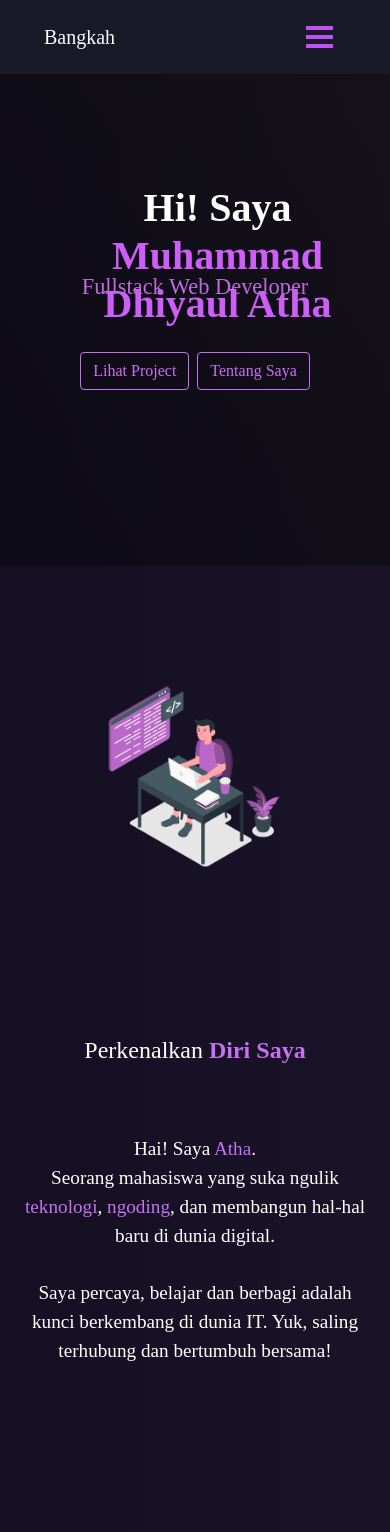
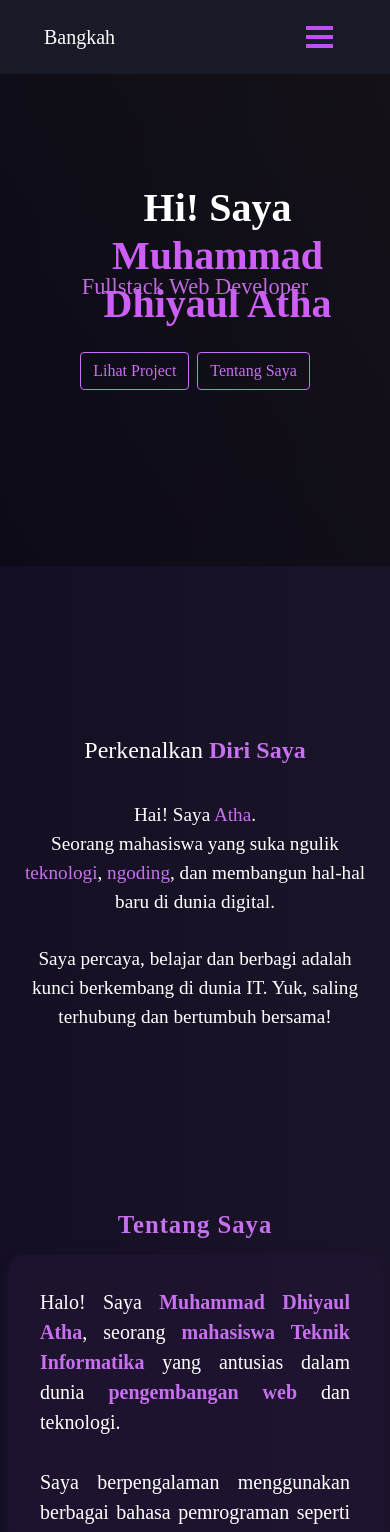
Before and after one commit to Bangkah/portfolio, a React (Create React App) app: page / in a window 390 px wide. Shown: the top 1532 px of the page. Built offline with nearby package versions, Linux system fonts and the light colour scheme.

Commit message:
perf: defer home sections and trim mobile layout shifts

```diff
--- a/src/components/Home/Home.js
+++ b/src/components/Home/Home.js
@@ -2,7 +2,7 @@ import React from "react";
 import { Container, Row, Col, Button, Card } from "react-bootstrap";
 import { useNavigate } from "react-router-dom";
 import profilImg from "../../Assets/profil.webp";
-import Home2 from "./Home2";
+const Home2 = React.lazy(() => import("./Home2"));
 import Type from "./Type";
 import SEO from "../SEO";
 import AboutCard from "../About/AboutCard";
@@ -118,7 +118,7 @@ function Home() {
         </Container>
 
         {showSecondarySections && (
-          <>
+          <React.Suspense fallback={null}>
             {/* Perkenalan Diri Setelah Hero, Sebelum Tentang Saya */}
             <Home2 />
 
@@ -185,7 +185,7 @@ function Home() {
                 </Col>
               </Row>
             </Container>
-          </>
+          </React.Suspense>
         )}
 
         {/* Sosial Media Section - sudah ada aria-label di semua link */}
--- a/src/components/Home/Home2.js
+++ b/src/components/Home/Home2.js
@@ -5,6 +5,8 @@ import myImg from "../../Assets/home-main.svg";
 
 
 function Home2() {
+  const isMobile = typeof window !== "undefined" && window.matchMedia("(max-width: 767px)").matches;
+
   return (
     <Container fluid className="home-about-section" id="about">
       <Container>
@@ -19,6 +21,7 @@ function Home2() {
               Saya percaya, belajar dan berbagi adalah kunci berkembang di dunia IT. Yuk, saling terhubung dan bertumbuh bersama!
             </p>
           </Col>
+          {!isMobile && (
             <Col xs={12} md={4} className="myAvtar d-flex justify-content-center mb-3 mb-md-0">
               <img
                 src={myImg}
@@ -29,6 +32,7 @@ function Home2() {
                 style={{ maxWidth: "220px", width: "100%" }}
               />
             </Col>
+          )}
         </Row>
       </Container>
     </Container>
--- a/src/style.css
+++ b/src/style.css
@@ -416,6 +416,19 @@ button:focus {
   .myAvtar {
     padding-top: 2em !important;
     padding-bottom: 2em !important;
+  }
+
+  .home-about-section {
+    padding-top: 24px !important;
+    padding-bottom: 24px !important;
+  }
+
+  .home-about-description {
+    padding-top: 24px !important;
+  }
+
+  .home-about-body {
+    padding-top: 16px !important;
   }
 }
 
```
Lines whose indentation alone changed are shown as unchanged.
